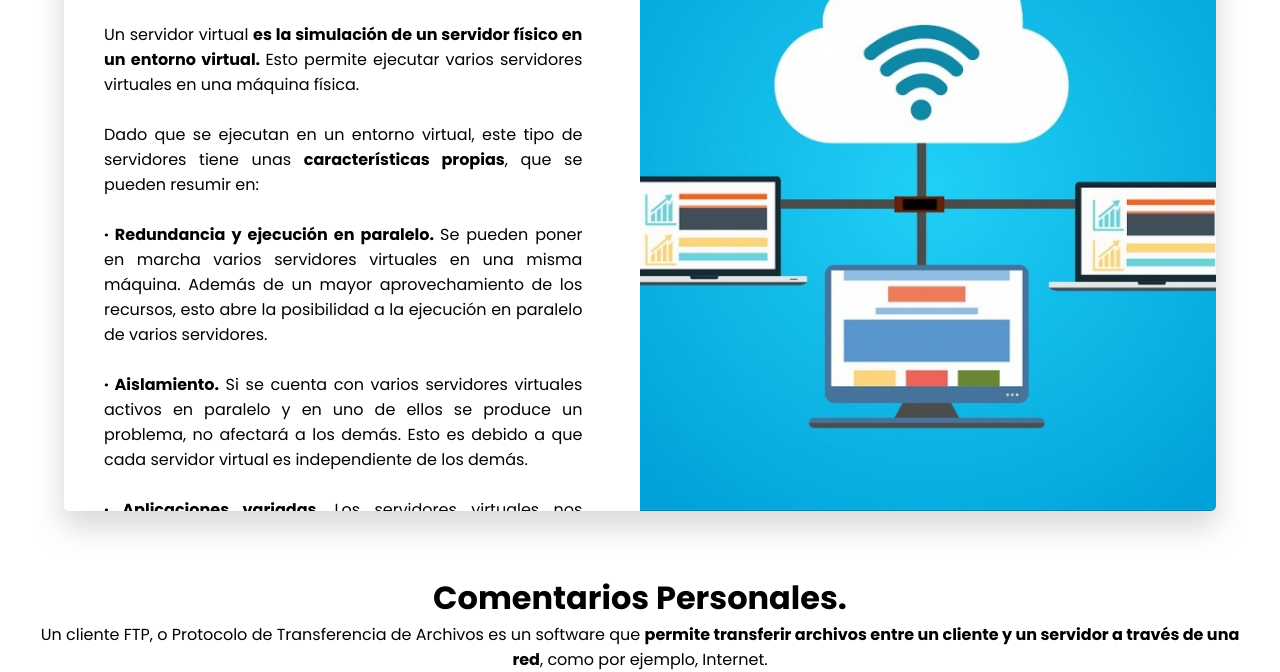
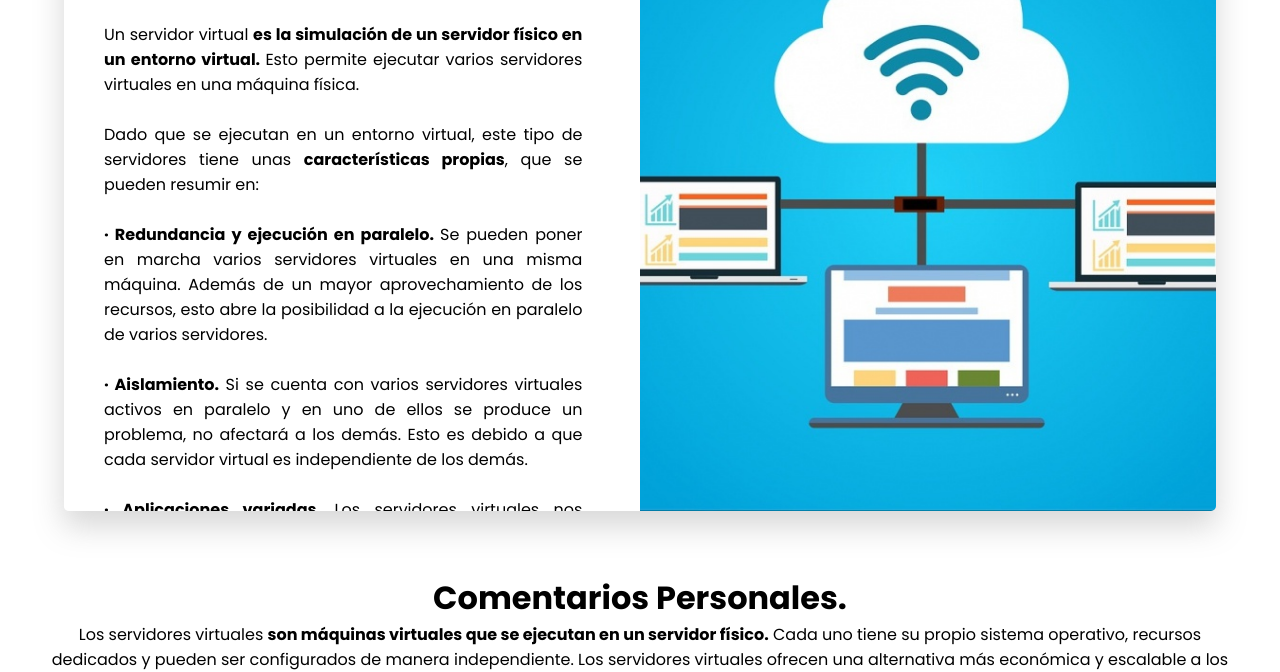
Before and after one commit to danielgranados123/ActividadXampp, a plain HTML site: page pages/servidoresVirtuales.html in a window 1280 px wide. Shown: the part 289-961 px from the top of the page. Drawn offline with Linux system fonts and the light colour scheme.

Commit message:
Finalice pagina de servidores virtuales

```diff
--- a/pages/servidoresVirtuales.html
+++ b/pages/servidoresVirtuales.html
@@ -72,10 +72,10 @@
         </div>
         <div class="introduccion">
             <center><h1>Comentarios Personales.</h1>
-                <p>Un cliente FTP, o Protocolo de Transferencia de Archivos es un software que <strong>permite transferir archivos entre un
-                    cliente y un servidor a través de una red</strong>, como por ejemplo, Internet. <br>Sirve para subir archivos desde una computadora local a un servidor remoto, o bien,
-                    sirve para descargar archivos desde el servidor remoto a la computadora local. Es extremadamente útil en el entorno de los desarrolladores web, administradores
-                de sistemas y por usuarios en general. Siendo una forma eficiente y rápida de transferir archivos de un lugar a otro.</p></center>
+                <p>Los servidores virtuales <strong>son máquinas virtuales que se ejecutan en un servidor físico.</strong> Cada uno tiene su propio sistema operativo,
+                    recursos dedicados y pueden ser configurados de manera independiente. Los servidores virtuales ofrecen una alternativa más económica y escalable a los serviodres dedicados,
+                    ya que permiten a los usuarios disfrutar de muchas ventajas de un servidor dedicado.
+                </p></center>
         </div>
 
     <footer>
```
